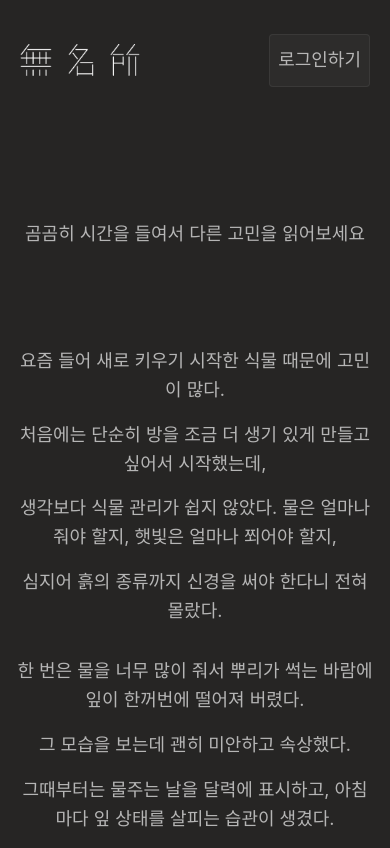
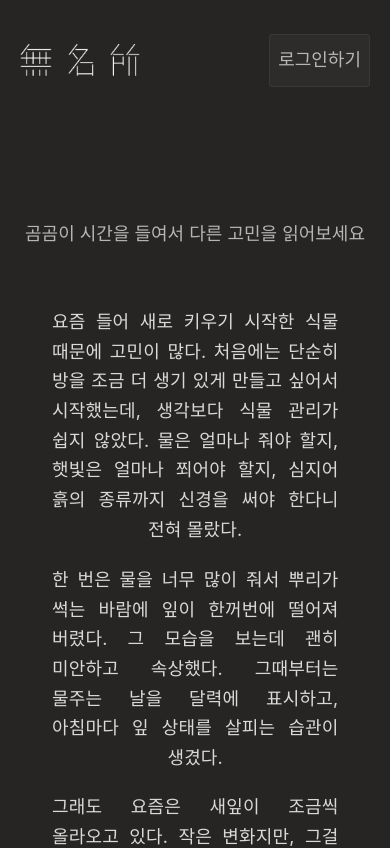
Before and after one commit to NamelessChamberORG/NamelessChamber_frontend, a React (Vite) app: page /diary/1 in a window 390 px wide. Shown: the top 848 px of the page. Built offline with nearby package versions, Linux system fonts and the light colour scheme; a web font is replaced by a local one.

Commit message:
💄  style: modify style of detail page (#17)

```diff
--- a/src/features/diary/pages/DiaryDetailPage.module.css
+++ b/src/features/diary/pages/DiaryDetailPage.module.css
@@ -2,29 +2,58 @@
   margin-top: 10rem;
   display: flex;
   flex-direction: column;
-  gap: 10rem;
+  gap: 6rem;
 }
 
-.content {
-  white-space: pre-line;
-  line-height: 1.6;
-  font-size: 24px;
+/* .subtitle {
+  text-align: center;
+  color: rgba(217, 217, 217, 0.65);
+  font-size: 1.8rem;
+  line-height: 10;
+} */
+
+.lines {
+  width: 80%;
+  margin: 0 auto;
+  display: flex;
+  flex-direction: column;
+  gap: 3.2rem;
 }
 
-.lines {
-  display: flex;
-  flex-direction: column;
-  gap: 1.6rem;
+.paragraph {
+  white-space: normal;
+
+  text-align: justify;
+  text-justify: inter-word;
+  text-align-last: center;
+
+  word-break: keep-all;
+  line-break: loose;
+  overflow-wrap: anywhere;
+
+  font-size: 24px;
+  line-height: 2;
+  letter-spacing: 0.01em;
+  color: #d9d9d9;
 }
 
 @media (max-width: 768px) {
-  .content {
+  .lines {
+    gap: 2.4rem;
+  }
+  .paragraph {
     font-size: 20px;
+    line-height: 1.6;
   }
 }
 
 @media (max-width: 480px) {
-  .content {
+  .lines {
+    max-width: 88vw;
+    gap: 2rem;
+  }
+  .paragraph {
     font-size: 18px;
+    line-height: 1.65;
   }
 }
--- a/src/features/diary/pages/DiaryDetailPage.tsx
+++ b/src/features/diary/pages/DiaryDetailPage.tsx
@@ -2,16 +2,22 @@ import FadeInOnView from "../components/FadeInOnView";
 import classes from "./DiaryDetailPage.module.css";
 import mockDiaryDetail from "../../../mock/mockDiaryDetail";
 import Paragraph from "../../../components/paragraph/Paragraph";
+import { useMemo } from "react";
 
 function DiaryDetailPage() {
+  const paragraphs = useMemo(
+    () => mockDiaryDetail.content.trim().split(/\n{2,}/g),
+    []
+  );
+
   return (
     <section className={`${classes.diary} ${classes.detail}`}>
-      <Paragraph>곰곰히 시간을 들여서 다른 고민을 읽어보세요</Paragraph>
+      <Paragraph>곰곰이 시간을 들여서 다른 고민을 읽어보세요</Paragraph>
 
       <div className={classes.lines}>
-        {mockDiaryDetail.content.split("\n").map((line, index) => (
-          <FadeInOnView key={index} className={classes.content} once={true}>
-            {line}
+        {paragraphs.map((p, i) => (
+          <FadeInOnView key={i} className={classes.paragraph} once>
+            {p}
           </FadeInOnView>
         ))}
       </div>
```
